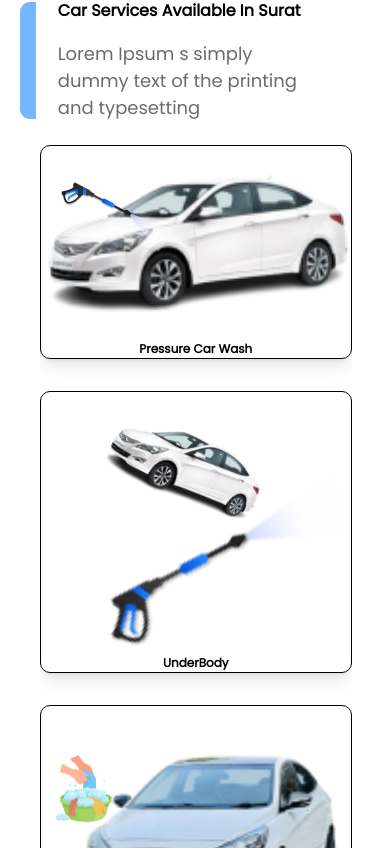
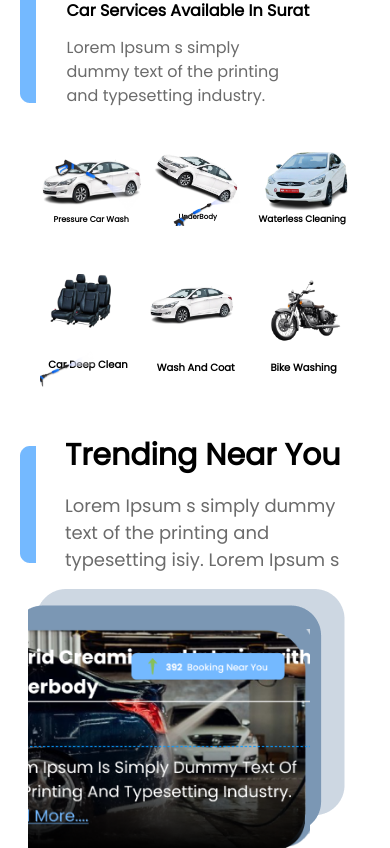
Before and after one commit to Vermaji8620/car_wash_new, a React (Vite) app: page / in a window 390 px wide. Shown: the part 996-1844 px from the top of the page. Built offline with nearby package versions, Linux system fonts and the light colour scheme.

Commit message:
secondSection responsive done

```diff
--- a/src/components/SecondHomeSec.jsx
+++ b/src/components/SecondHomeSec.jsx
@@ -4,7 +4,6 @@ import imgrem from "../assets/image-removebg-preview (9) 1.png";
 import bike from "../assets/bike.png";
 // import circle from "../assets/circle.png";
 import whitecar from "../assets/whitecar.png";
-import whitecake from "../assets/whitecake.png";
 import blue from "../assets/blueline.png";
 import Rect from "../assets/Rectangle 192.png";
 import sofa from "../assets/sofa.png";
@@ -46,29 +45,33 @@ const SecondHomeSec = () => {
           <p className="flex items-center flex-col gap-1 flex-none">Rating</p>
         </div>
         <div className="w-[85%] gap-5 flex">
-          <div className="sm:w-[46px] w-[96px] sm:top-0 relative top-4">
+          <div className="sm:w-[46px] w-[96px] relative sm:top-4">
             <img src={Rect} alt="" />
           </div>
-          <div className="flex sm:gap-3 gap-1 flex-col">
-            <div className="w-[914px] h-[50px] font-[600] font-poppins sm:text-[40px]  text-[16px] overflow-hidden leading-[50px] ">
+          <div className="flex sm:gap-3 flex-col">
+            <div className="w-[914px] sm:h-[50px] font-[600] font-poppins sm:text-[40px] text-[16px] overflow-hidden leading-[50px] ">
               Car Services Available In Surat
             </div>
-            <div className="font-poppins font-[400] sm:w-[784px] h-[81px] text-[18px] leading-[27px] text-[#6B6B6B]">
+            <div className="font-poppins font-[400] sm:w-[704px] w-[15rem] sm:h-[81px] h-full gap-1 sm:text-[18px] sm:leading-[27px] text-[#6B6B6B] justify-end flex flex-col">
               Lorem Ipsum s simply dummy text of the printing and typesetting
-              industry.orem Ipsum has been the industry standard dummy Lorem
-              Ipsum isimply dummy.
+              industry.
+              <span className="sm:inline-block hidden">
+                orem Ipsum has been the industry standard dummy Lorem Ipsum
+                isimply dummy.
+              </span>
             </div>
           </div>
         </div>
-        <div className=" ml-10 justify-between gap-8 flex sm:-translate-x-0 -translate-x-5 flex-wrap">
-          <div className="border-[1px] border-black shadow-lg relative sm:m-4 sm:w-[180px] w-full sm:h-[180px] h-full flex flex-col justify-end rounded-[10px]">
+        <div className="ml-10 justify-between gap-8 flex sm:-translate-x-0 -translate-x-5 flex-wrap">
+          <div className="flex sm:gap-20 gap-3">
+            <div className="sm:shadow-lg  relative sm:m-4 sm:w-[180px] sm:h-[180px] h-full flex flex-col justify-end rounded-[10px]">
               <img src={grp6} className="absolute top-0 left-0" alt="" />
               <img src={imgrem} alt="" />
-            <p className="text-center font-poppins font-[700] text-[12px] leading-[18px] ">
+              <p className="text-center font-poppins font-[700] sm:text-[12px] text-[8px] sm:leading-[18px] ">
                 Pressure Car Wash
               </p>
             </div>
-          <div className="border-[1px] border-black shadow-lg overflow-hidden relative sm:m-4 sm:w-[180px] w-full sm:h-[180px] h-full flex flex-col justify-end rounded-[10px]">
+            <div className="sm:shadow-lg  overflow-hidden relative sm:m-4 sm:w-[180px] sm:h-[180px] h-full flex flex-col justify-end rounded-[10px]">
               <img
                 src={grp6}
                 className="relative top-10 rotate-[-55deg] right-0"
@@ -76,28 +79,25 @@ const SecondHomeSec = () => {
               />
               <img
                 src={imgrem}
-              className="absolute top-6 rotate-[28.04deg] left-16"
+                className="absolute top-4 rotate-[28.04deg] sm:left-16"
                 alt=""
               />
-            <p className="text-center font-poppins font-[700] text-[12px] leading-[18px] ">
+              <p className="text-center font-poppins font-[700] sm:text-[12px] text-[7px] leading-[18px] ">
                 UnderBody
               </p>
             </div>
-          <div className="border-[1px] border-black shadow-lg relative sm:m-4 sm:w-[180px] w-full sm:h-[180px] h-full flex flex-col justify-end rounded-[10px]">
-            <img
-              src={whitecake}
-              className="absolute top-10 left-0 w-[85px] h-[85px]"
-              alt=""
-            />
-            <img src={whitecar} alt="" />
-            <p className="text-center font-poppins font-[700] text-[12px] leading-[18px] ">
+            <div className="sm:shadow-lg  relative sm:m-4 sm:w-[180px] sm:h-[180px] h-full flex flex-col justify-end rounded-[10px]">
+              <img src={whitecar} className="relative top-1" alt="" />
+              <p className="text-center font-poppins font-[700] sm:text-[12px] text-[9px] sm:leading-[18px] ">
                 Waterless Cleaning
               </p>
             </div>
-          <div className="border-[1px] overflow-hidden border-black shadow-lg relative sm:m-4 sm:w-[180px] w-full sm:h-[180px] flex flex-col justify-end rounded-[10px]">
+          </div>
+          <div className="flex sm:gap-20 gap-3">
+            <div className="overflow-hidden  sm:shadow-lg relative sm:m-4 sm:w-[180px] sm:h-[180px] flex flex-col justify-end rounded-[10px]">
               <img
                 src={sofa}
-              className="absolute top-5 left-16 sm:w-[96px] w-[70%] sm:h-[78px]"
+                className="absolute sm:translate-x-0 translate-x-2 top-4 sm:left-16 sm:w-[96px] w-[70%] sm:h-[78px]"
                 alt=""
               />
               <img
@@ -105,17 +105,26 @@ const SecondHomeSec = () => {
                 alt=""
                 className="relative sm:top-8 top-16 right-8"
               />
-            <p className="text-center font-poppins font-[700] text-[12px] leading-[18px]  overflow-hidden">
+              <p className="text-center font-poppins font-[700] sm:text-[12px] text-[10px] leading-[18px]  overflow-hidden mb-4">
                 Car Deep Clean
               </p>
             </div>
-          <div className="border-[1px] hidden border-black shadow-lg relative sm:m-4 sm:w-[180px] w-full sm:h-[180px] sm:flex flex-col justify-end rounded-[10px]">
-            <img src={imgrem} className="absolute top-10 left-0" alt="" />
-            <p className="text-center font-poppins font-[700] text-[12px] leading-[18px] ">
-              Wash & Coat
+            <div className="sm:shadow-lg  relative sm:m-4 sm:w-[180px] sm:h-[180px] h-[90%] overflow-hidden flex flex-col justify-end rounded-[10px]">
+              <img
+                src={imgrem}
+                className="absolute sm:w-[80%] w-[90%] top-5 sm:left-10"
+                alt=""
+              />
+              <img
+                src={grp1}
+                className="relative right-3 sm:top-8 top-24 sm:bottom-10"
+                alt=""
+              />
+              <p className="text-center font-poppins font-[700] text-[10px] sm:text-[12px] leading-[18px] overflow-hidden">
+                Wash And Coat
               </p>
             </div>
-          <div className="border-[1px] border-black shadow-lg relative sm:m-4 sm:w-[180px] w-full sm:h-[180px] h-[90%] overflow-hidden flex flex-col justify-end rounded-[10px]">
+            <div className="sm:shadow-lg  relative sm:m-4 sm:w-[180px] sm:h-[180px] h-[90%] overflow-hidden flex flex-col justify-end rounded-[10px]">
               <img
                 src={bike}
                 className="absolute sm:w-[80%] w-[90%] top-5 sm:left-10"
@@ -126,9 +135,10 @@ const SecondHomeSec = () => {
                 className="relative right-3 sm:top-8 top-24 sm:bottom-10"
                 alt=""
               />
-            <p className="text-center font-poppins font-[700] text-[12px] leading-[18px] overflow-hidden">
+              <p className="text-center font-poppins font-[700] text-[10px] sm:text-[12px] leading-[18px] overflow-hidden">
                 Bike Washing
               </p>
+            </div>
           </div>
         </div>
       </div>
```
Lines whose indentation alone changed are shown as unchanged.
